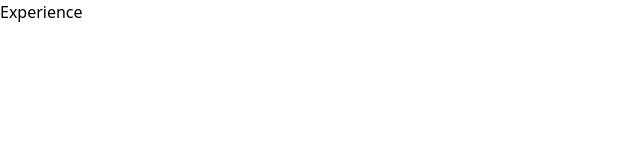
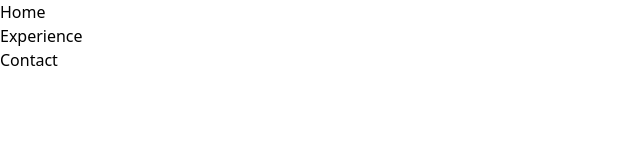
Before and after one commit to cpe-cmu-261207/lab-01-benyaKH, a plain HTML site: page index.html in a window 1280 px wide. Shown: the whole page, without its empty margins (0-640 px from the left). Drawn offline with nearby package versions, Linux system fonts and the light colour scheme.

Commit message:
all link

```diff
--- a/index.html
+++ b/index.html
@@ -9,7 +9,9 @@
 </head>
 <body>
   <div>
+    <a href="index.html"><p>Home</p></a>
     <a href="exp.html"><p>Experience</p></a>
+    <a href="cont.html"><p>Contact</p></a>
   </div>
 </body>
 </html>
```
